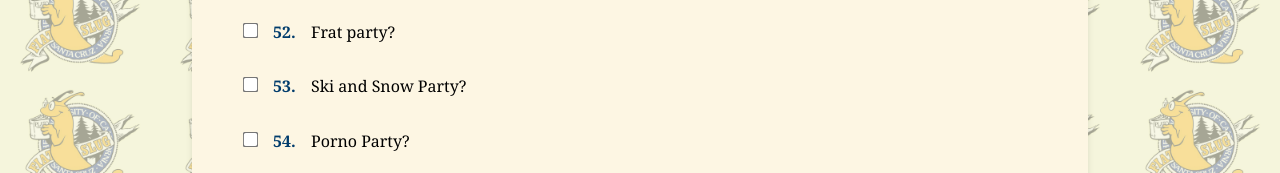
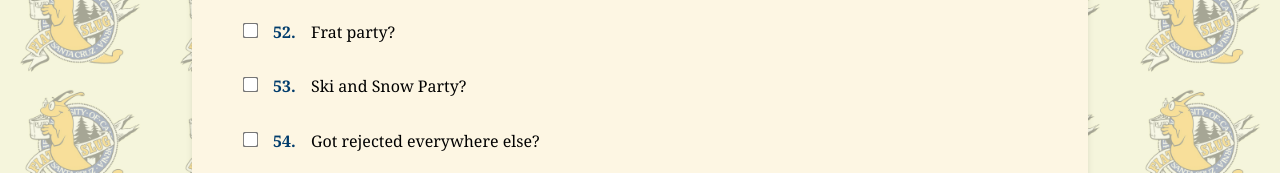
Before and after one commit to aprabou/slug-purity-test, a website: page index.html in a window 1280 px wide. Shown: the part 3279-3452 px from the top of the page. Drawn offline with nearby package versions, Linux system fonts and the light colour scheme.

Commit message:
swapped q54

```diff
--- a/index.html
+++ b/index.html
@@ -465,7 +465,7 @@
                     <li class="question-item">
                         <input type="checkbox" id="q54" name="question54" class="question-checkbox">
                         <span class="question-number">54.</span>
-                        <label for="q54" class="question-text">Porno Party?</label>
+                        <label for="q54" class="question-text">Got rejected everywhere else?</label>
                     </li>
                     <li class="question-item">
                         <input type="checkbox" id="q55" name="question55" class="question-checkbox">
```
